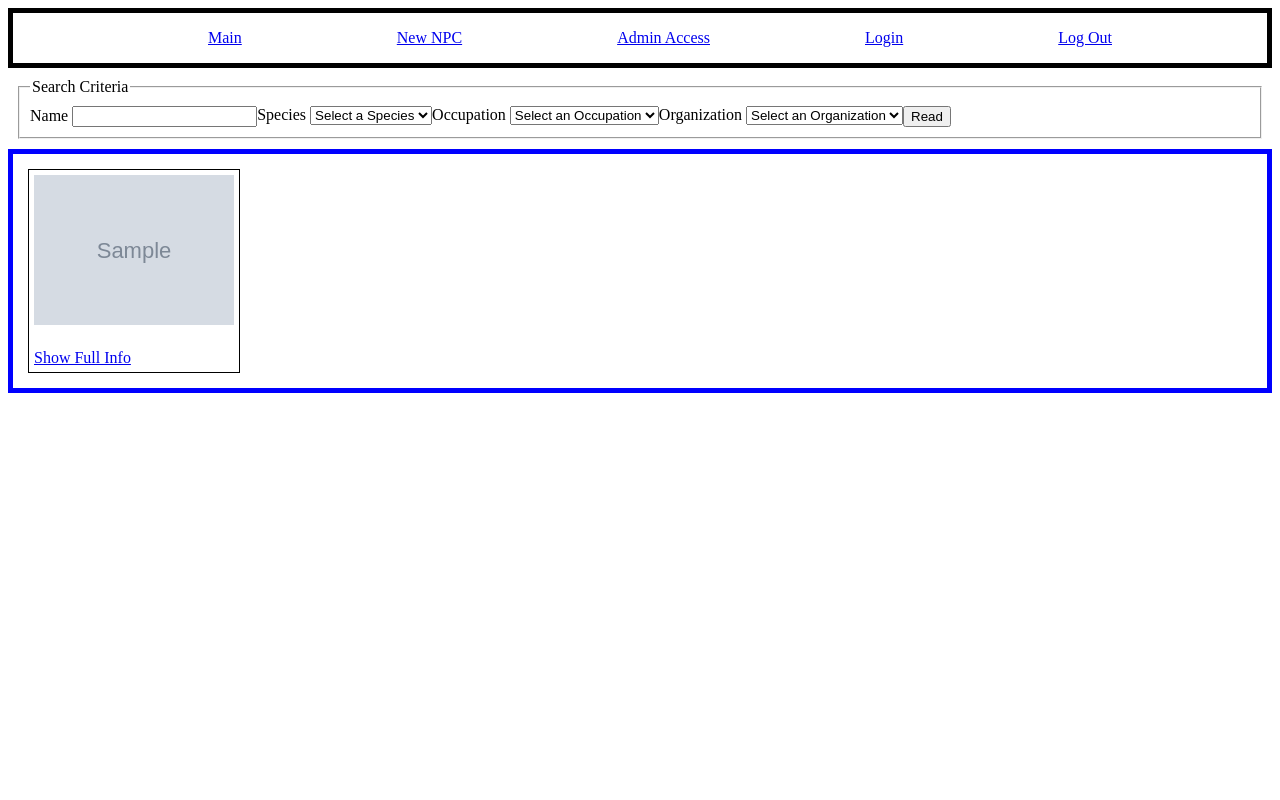
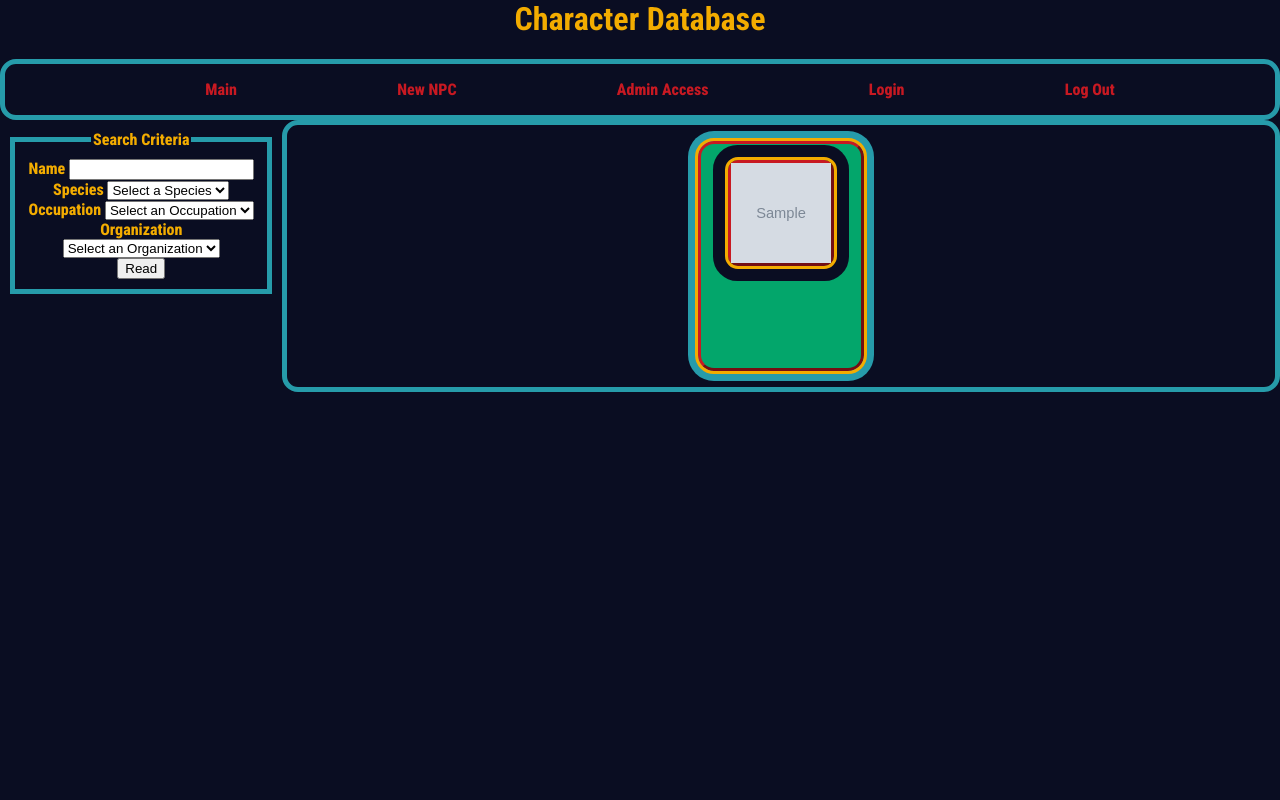
Before and after one commit to ChrisSmithArt/WebDev2Project, a PHP site: page / in a window 1280 px wide. Run offline with PHP 8.4, Linux system fonts and the light colour scheme; the visitor is signed in with stand-in values (Sample User, id 1); tables that the repository leaves empty or names only in its code hold one stand-in row (values such as "Sample post"); grey boxes marked "Sample" are stand-in pictures; data that the repository does not hold is empty.

```diff
--- a/admin.php
+++ b/admin.php
@@ -237,10 +237,7 @@ if ($_POST && !empty($_POST['NewOccupationName']) && !empty($_POST['NewOccupatio
 <!DOCTYPE html>
 <html lang="en">
 <head>
-    <meta charset="UTF-8">
-    <meta http-equiv="X-UA-Compatible" content="IE=edge">
-    <meta name="viewport" content="width=device-width, initial-scale=1.0">
-    <link rel="stylesheet" href="main.css">
+    <?php include("headInfo.php");?>
     <title>Your NPC Database</title>
 </head>
 <body>
--- a/create.php
+++ b/create.php
@@ -148,10 +148,7 @@ if($_POST && $_POST['command'] == 'Create'){
 <!DOCTYPE html>
 <html lang="en">
 <head>
-    <meta charset="UTF-8">
-    <meta http-equiv="X-UA-Compatible" content="IE=edge">
-    <meta name="viewport" content="width=device-width, initial-scale=1.0">
-    <link rel="stylesheet" href="main.css">
+    <?php include("headInfo.php");?>
     <title>Create an NPC</title>
 </head>
 <body>
--- a/edit.php
+++ b/edit.php
@@ -171,10 +171,7 @@
 <!DOCTYPE html>
 <html lang="en">
 <head>
-    <meta charset="UTF-8">
-    <meta http-equiv="X-UA-Compatible" content="IE=edge">
-    <meta name="viewport" content="width=device-width, initial-scale=1.0">
-    <link rel="stylesheet" href="main.css">
+    <?php include("headInfo.php");?>
     <title>Edit this NPC</title>
 </head>
 <body>
--- a/full.php
+++ b/full.php
@@ -44,10 +44,7 @@ if(filter_input(INPUT_GET, 'ID', FILTER_SANITIZE_NUMBER_INT)){
 <!DOCTYPE html>
 <html lang="en">
 <head>
-    <meta charset="UTF-8">
-    <meta http-equiv="X-UA-Compatible" content="IE=edge">
-    <meta name="viewport" content="width=device-width, initial-scale=1.0">
-    <link rel="stylesheet" href="main.css">
+    <?php include("headInfo.php");?>
     <title>Full NPC Card</title>
 </head>
 <body>
--- /dev/null
+++ b/headInfo.php
@@ -0,0 +1,7 @@
+<meta charset="UTF-8">
+<meta http-equiv="X-UA-Compatible" content="IE=edge">
+<meta name="viewport" content="width=device-width, initial-scale=1.0">
+<link rel="preconnect" href="https://fonts.googleapis.com">
+<link rel="preconnect" href="https://fonts.gstatic.com" crossorigin>
+<link href="https://fonts.googleapis.com/css2?family=Roboto+Condensed:ital,wght@0,100..900;1,100..900&display=swap" rel="stylesheet">
+<link rel="stylesheet" href="main.css">
--- a/header.php
+++ b/header.php
@@ -1,3 +1,6 @@
+<header>
+    <h1>Character Database</h1>
+</header>
 <nav>
     <ul>
         <li><a href="index.php">Main</a></li>
--- a/index.php
+++ b/index.php
@@ -13,6 +13,23 @@ $statementOrganization->execute();
 $queryOccupation = "SELECT * FROM occupations ORDER BY ID";
 $statementOccupation = $db->prepare($queryOccupation);
 $statementOccupation->execute();
+
+
+if(isset($_SESSION['loggedIn']) && $_SESSION['loggedIn'] && $_SESSION['justLoggedIn']){
+    echo '<script type="text/javascript">
+       window.onload = function () { alert("You logged in."); }
+    </script>';
+    $_SESSION['justLoggedIn'] = false;
+}
+
+if($_SESSION['justLoggedOut']){
+    echo '<script type="text/javascript">
+    window.onload = function () { alert("You logged out."); }
+ </script>';
+ $_SESSION['justLoggedOut'] = false;
+}
+
+
 
 
 function checkPost(){
@@ -69,7 +86,7 @@ if($_POST && checkPost()){
     $whereC = whereClause();
     $query = "SELECT * FROM NPCs WHERE $whereC ORDER BY ID";
 
-    echo $whereC;
+    //echo $whereC;
 
     if(!empty($_POST['species'])){
         $SpeciesID = $_POST['species'];
@@ -111,15 +128,13 @@ if($_POST && checkPost()){
 <!DOCTYPE html>
 <html lang="en">
 <head>
-    <meta charset="UTF-8">
-    <meta http-equiv="X-UA-Compatible" content="IE=edge">
-    <meta name="viewport" content="width=device-width, initial-scale=1.0">
-    <link rel="stylesheet" href="main.css">
+    <?php include("headInfo.php");?>
     <title>Your NPC Database</title>
 </head>
 <body>
     <?php include("header.php");?>
     <main>
+        <div id="mainContainer">
             <div>
                 <form  id="searchForm" action="index.php" method="post">
                     <fieldset>
@@ -164,17 +179,19 @@ if($_POST && checkPost()){
             <div id="cardLibrary">
                 <?php while($row = $statement->fetch()):?>
                     <div class="characterCard">
+                        <a href="full.php?ID=<?=$row['ID']?>">
                             <div class="portrait">
                                 <?php if($row['imgsrc'] != "images/default.jpg"):  ?>
-                            <img class="portrait" src=<?=$row['imgsrc']?> alt="CharacterPortrait">
+                                    <img src=<?=$row['imgsrc']?> alt="CharacterPortrait">
                                 <?php else: ?>
                                     <h3>No Portrait Assigned.</h3>
                                 <?php endif ?>
                             </div>
-                    <h2><?=$row['Name']?></h2>
-                    <a href="full.php?ID=<?=$row['ID']?>">Show Full Info</a>
+                            <h2 class="charName"><?=$row['Name']?></h2>
+                        </a>
                     </div>
                 <?php endwhile ?>
+            </div>
         </div>
     </main>
 </body>
--- a/logout.php
+++ b/logout.php
@@ -8,7 +8,11 @@ $_SESSION = array();
 // Destroy the session.
 session_destroy();
 
+
+session_start();
+$_SESSION['justLoggedOut'] = true;
 // Redirect to login page
+
 header("location: index.php");
 exit;
 ?>
--- a/main.css
+++ b/main.css
@@ -1,18 +1,73 @@
+body{
+    font-family: "Roboto Condensed", sans-serif;
+    font-optical-sizing: auto;
+  font-weight: 800;
+  font-style: normal;
+  background-color: #0a0d22;
+  color: #f3ac00;
+  margin: auto;
+  padding: 0px;
+  text-align: center;
+}
+
+h2{
+    padding: 0.5em;
+    margin: auto;
+}
+
+#mainContainer{
+    display: flex;
+}
+
 .characterCard{
-    border: 1px solid black;
-    margin: 15px;
-    padding: 5px
+    /* position: relative; */
+    border: 3px outset #c81922;
+    outline: 3px solid #f3ac00;
+    box-shadow: 0 0 0 10px #269baa;
+    margin: 1em;
+    padding: 1em;
+    border-radius: 1em;
+    width: 8em;
+    height: 12em;
+    background-color: #03a66b;
+    color: #0a0d22;
 }
 
 #cardLibrary{
-    border: 5px solid blue;
+    border: 5px solid #269baa;
     display: flex;
     flex-wrap: wrap;
+    border-radius: 1em;
+    justify-content: space-evenly;
+    width: 80%;
 }
 
 nav{
-    border: 5px solid black;
-    margin: auto
+    border: 5px solid #269baa;
+    margin: auto;
+    border-radius: 1em;
+}
+
+.charName {
+    /* display: none; */
+    margin: 0;
+    /* position: absolute;
+    top: 50%;
+    left: 50%;
+    transform: translate(-50%, -50%); */
+  }
+
+/* .portrait:hover + .charName {
+    display: block;
+} */
+
+/* .characterCard:hover .portrait{
+    width: 12em;
+    height: 12em;
+} */
+
+fieldset{
+    border: 5px solid #269baa;
 }
 
 nav ul{
@@ -26,11 +81,27 @@ nav ul{
 }
 
 #searchForm fieldset{
-    display: flex;
     margin: 10px;
     padding: 10px;
 }
 
+.portrait{
+    width: 100px;
+    height: 100px;
+    border-radius: 10px;
+    margin: auto;
+    border: 3px outset #c81922;
+    outline: 3px solid #f3ac00;
+    box-shadow: 0 0 0 15px #0a0d22;
+    background-color: #0a0d22;
+    color: #f3ac00;
+}
 img{
-    width: 200px;
+    width: 100%;
+    height: 100%;
 }
+
+a{
+    text-decoration: none;
+    color: #c81922;
+}
```
Also changed, not shown: login.php (+4 -4 lines). Lines whose indentation alone changed are shown as unchanged.
